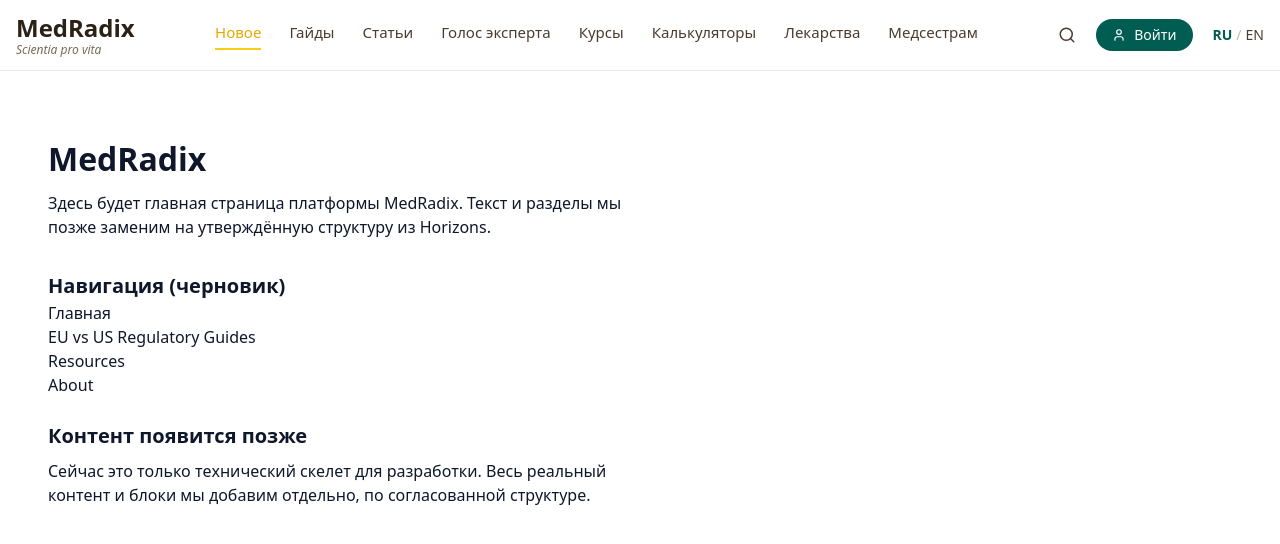
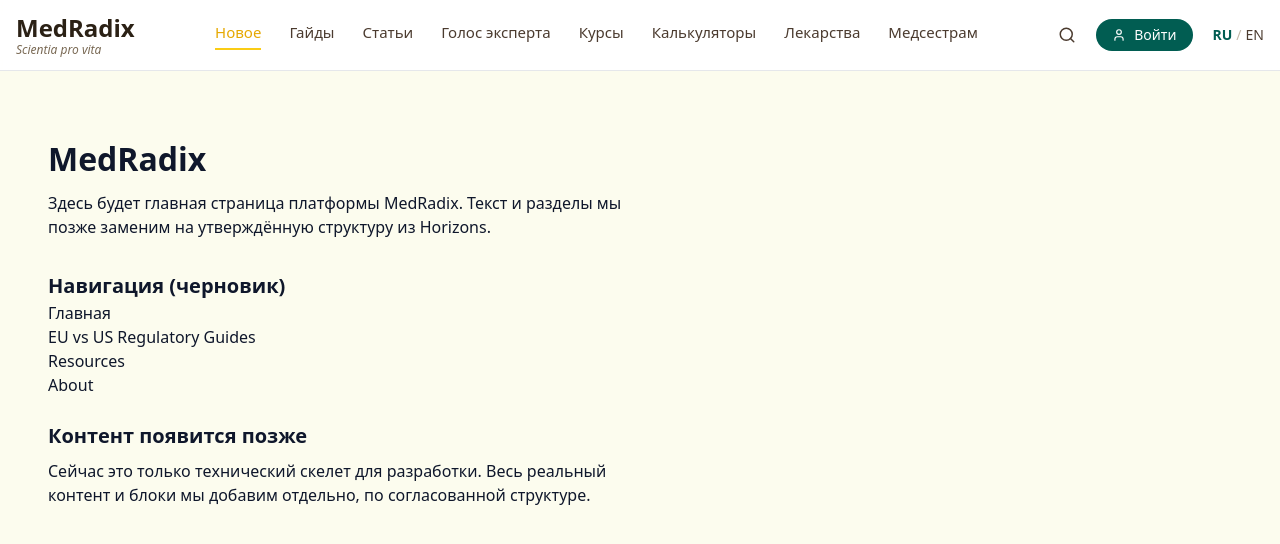
Before and after one commit to NMaryko/MedRadix, a Next.js app: page / in a window 1280 px wide. Shown: the top 544 px of the page. Built offline with nearby package versions, Linux system fonts and the light colour scheme.

Commit message:
Enhance styles with background color and animation
Added a background color and a lightning animation for news.

```diff
--- a/app/globals.css
+++ b/app/globals.css
@@ -1,5 +1,31 @@
 @import "tailwindcss";
 
 body {
-  font-family: system-ui, -apple-system, BlinkMacSystemFont, "Segoe UI", sans-serif;
+  font-family: system-ui, -apple-system, BlinkMacSystemFont, "Segoe UI",
+    sans-serif;
+  background-color: #fcfcee; /* общий фон сайта */
 }
+
+/* Жёлтая "молния" слева от новостей */
+.news-lightning {
+  width: 4px;
+  border-radius: 9999px;
+  background: #facc15;
+  box-shadow: 0 0 8px rgba(250, 204, 21, 0.8);
+  animation: lightningPulse 1.2s ease-in-out infinite;
+}
+
+@keyframes lightningPulse {
+  0% {
+    transform: translateY(-2px);
+    opacity: 0.6;
+  }
+  50% {
+    transform: translateY(2px);
+    opacity: 1;
+  }
+  100% {
+    transform: translateY(-2px);
+    opacity: 0.6;
+  }
+}
```
